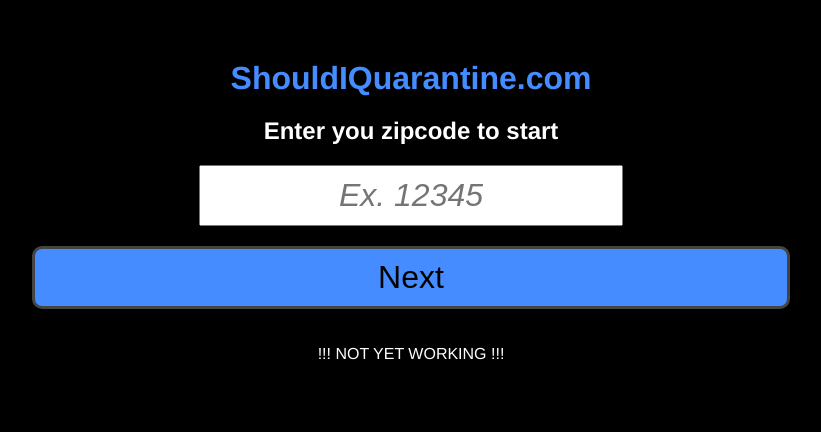
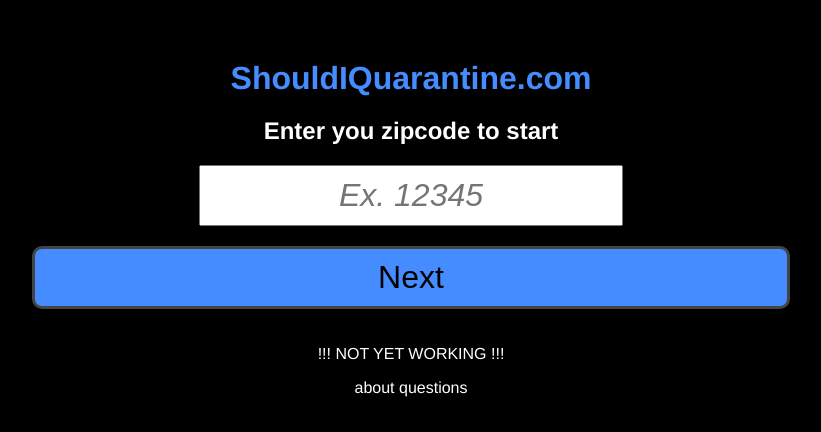
Before and after one commit to magicseth/shouldiquarantine, a Vue app: page / in a window 1280 px wide. Shown: the top 432 px of the page, without its empty margins (229-1050 px from the left). Built offline with nearby package versions, Linux system fonts and the light colour scheme.

Commit message:
add "pages"

```diff
--- a/src/components/HelloWorld.vue
+++ b/src/components/HelloWorld.vue
@@ -1,12 +1,19 @@
 <template>
   <div class="hello">
     <h1>ShouldIQuarantine.com</h1>
-    <template v-for="(question, qid, index) in questions">
-      <question v-if="qid == currentquestion" :question="question" :key="index" />
-    </template>
+    <div v-if="selectedpage== 'questions'">
+      <template v-for="(question, qid, index) in questions">
+        <question v-if="qid == currentquestion" :question="question" :key="index" />
+      </template>
 
-    <button @click="nextQuestion()">Next</button>
-    <p>!!! NOT YET WORKING !!!</p>
+      <button @click="nextQuestion()">Next</button>
+      <p>!!! NOT YET WORKING !!!</p>
+    </div>
+    <div v-if="selectedpage== 'about'">
+      Made with love
+    </div>
+
+    <div><span @click="selectedpage='about'">about</span> <span @click="selectedpage='questions'">questions</span></div>
   </div>
 </template>
 
@@ -16,9 +23,6 @@
   name: "HelloWorld",
   components: {
     Question
-  },
-  props: {
-    msg: String
   },
   methods: {
     nextQuestion() {
@@ -37,6 +41,7 @@
   },
   data() {
     return {
+      selectedpage: "questions",
       currentquestion: "zip",
       questions: {
         zip: {
```
